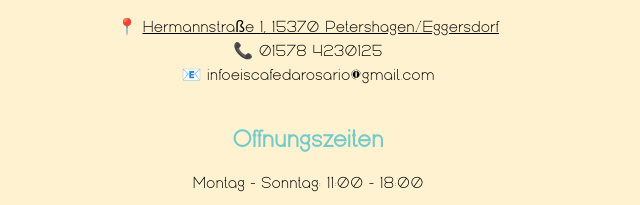
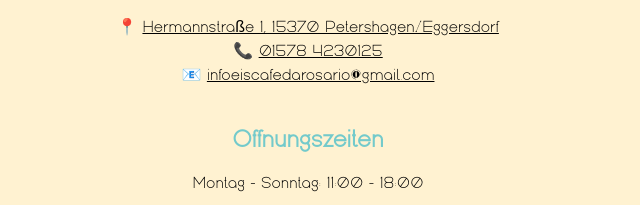
Before and after one commit to eisdarosario/eisdarosario, a plain HTML site: page index.html in a window 1280 px wide. Shown: the part 721-926 px from the top of the page, 332-972 px from the left. Drawn offline with Linux system fonts and the light colour scheme.

Commit message:
Update index.html

```diff
--- a/index.html
+++ b/index.html
@@ -114,21 +114,31 @@
     </ul>
   </div>
 
- <!-- Info in fondo -->
+<!-- Info in fondo -->
 <div class="info-block">
   <h2>Kontakt</h2>
   <p>
-    📍 <a href="https://www.google.com/maps/dir//Hermannstra%C3%9Fe+1,+15370+Petershagen%2FEggersdorf/@52.5272965,13.7089356,12z/data=!4m8!4m7!1m0!1m5!1m1!1s0x47a833754fb76cad:0xb09fafc5c044a5c7!2m2!1d13.7913358!2d52.5273251?entry=ttu&g_ep=EgoyMDI1MDQxNi4xIKXMDSoJLDEwMjExNjM5SAFQAw%3D%3D"
+    📍 <a href="https://www.google.com/maps/place/Eis+da+Rosario/@52.5273251,13.7887609,17z/data=!3m2!4b1!5s0x47a8338ed1d6fd5f:0x5d55428520a408d1!4m6!3m5!1s0x47a833754fb76cad:0xb09fafc5c044a5c7!8m2!3d52.5273251!4d13.7913358!16s%2Fg%2F11y30cc8_0?entry=ttu&g_ep=EgoyMDI1MDQxNi4xIKXMDSoJLDEwMjExNjM5SAFQAw%3D%3D"
       target="_blank" style="color: #000000; text-decoration: underline;">
       Hermannstraße 1, 15370 Petershagen/Eggersdorf
     </a>
   </p>
-  <p>📞 01578 4230125</p>
-  <p>📧 infoeiscafedarosario@gmail.com</p>
+  <p>
+    📞 <a href="tel:015784230125" style="color: #000000; text-decoration: underline;">
+      01578 4230125
+    </a>
+  </p>
+  <p>
+    📧 <a href="mailto:infoeiscafedarosario@gmail.com?subject=Richiesta%20dal%20sito%20web&body=Ciao%20Eis%20da%20Rosario%2C%0Avorrei%20chiedere%20informazioni%20riguardo..."
+      style="color: #000000; text-decoration: underline;">
+      infoeiscafedarosario@gmail.com
+    </a>
+  </p>
 
   <h2>Öffnungszeiten</h2>
   <p>Montag - Sonntag: 11:00 - 18:00</p>
 </div>
 
+
 </body>
 </html>
```
